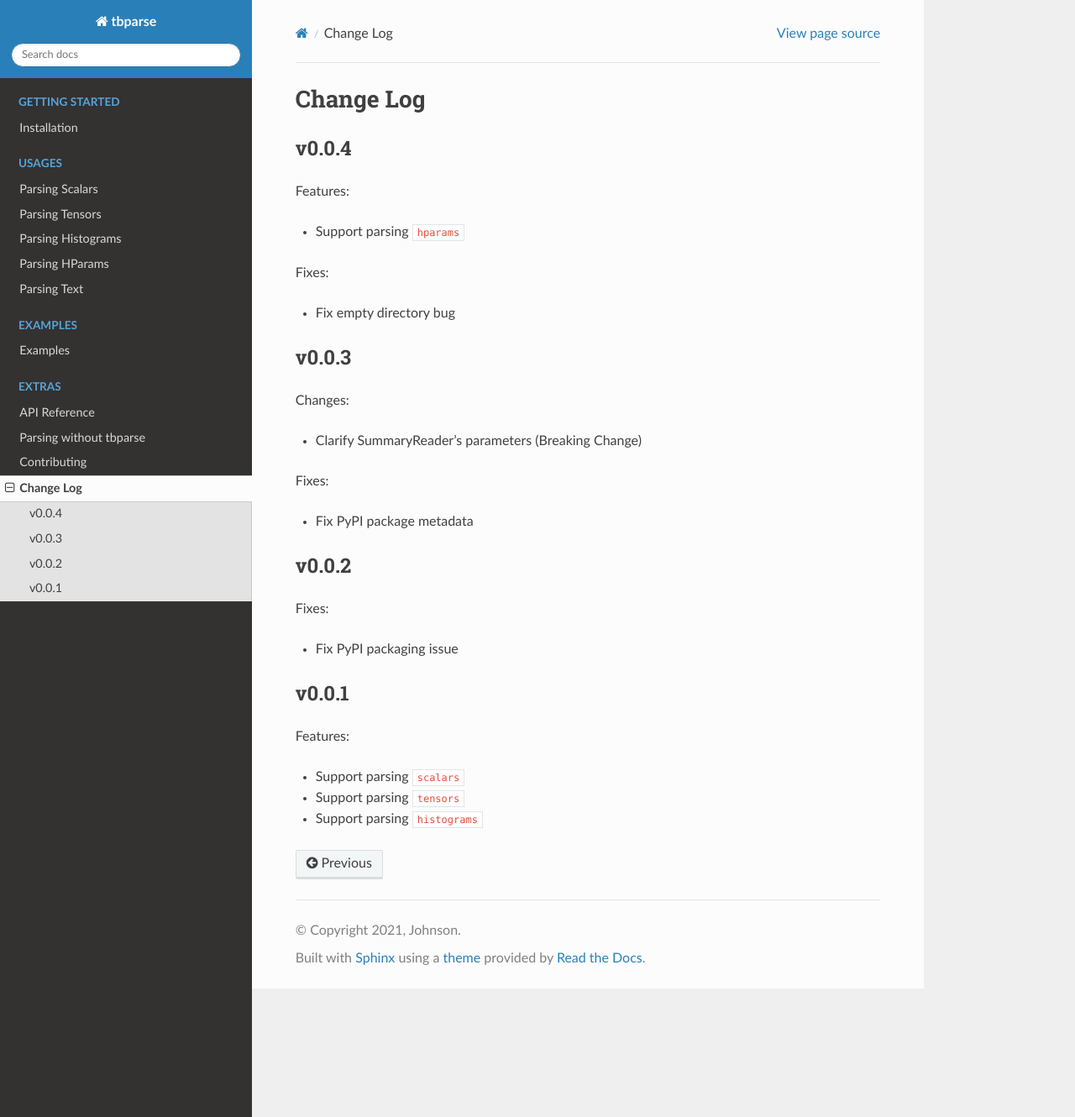
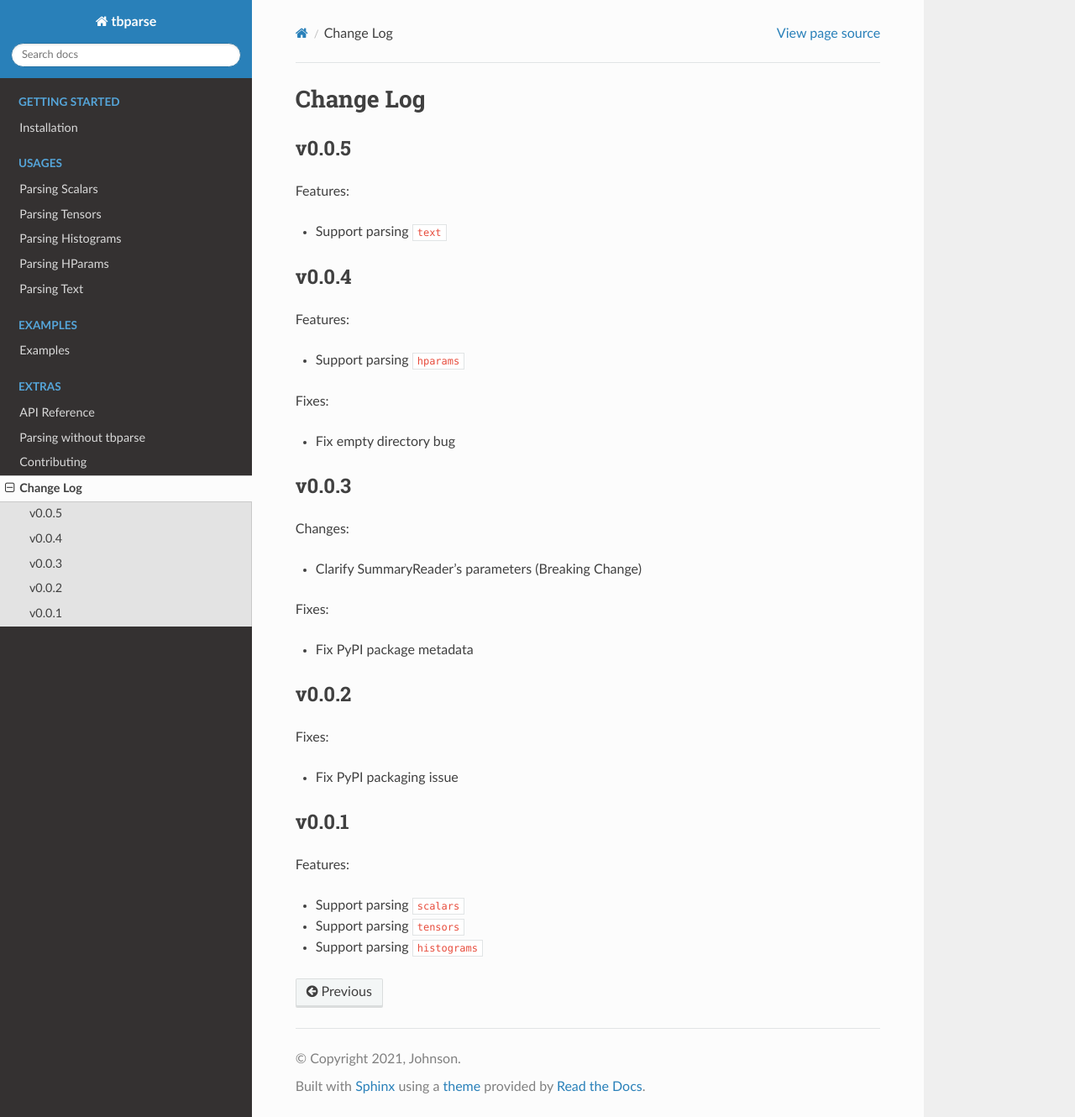
Before and after one commit to j3soon/tbparse, a Sphinx documentation site: the page built from docs/pages/changelog.rst, in a window 1280 px wide and 1330 px high. Shown: the whole window at 84% size. Built offline with Sphinx 7.4.7 and the Read the Docs theme 2.0.0, drawn with Linux system fonts in a browser that asks for light colours.

Commit message:
Bump version number to v0.0.5

```diff
--- a/docs/pages/changelog.rst
+++ b/docs/pages/changelog.rst
@@ -1,6 +1,13 @@
 ===================================
 Change Log
 ===================================
+
+v0.0.5
+===================================
+
+Features:
+
+* Support parsing ``text``
 
 v0.0.4
 ===================================
--- a/setup.py
+++ b/setup.py
@@ -7,7 +7,7 @@ github_url = "https://github.com/j3soon/tbparse"
 
 setuptools.setup(
     name="tbparse",
-    version="0.0.4",
+    version="0.0.5",
     author="Johnson",
     author_email="j3.soon@msa.hinet.net",
     description="Read, parse, and plot tensorboard event logs with ease!",
```
